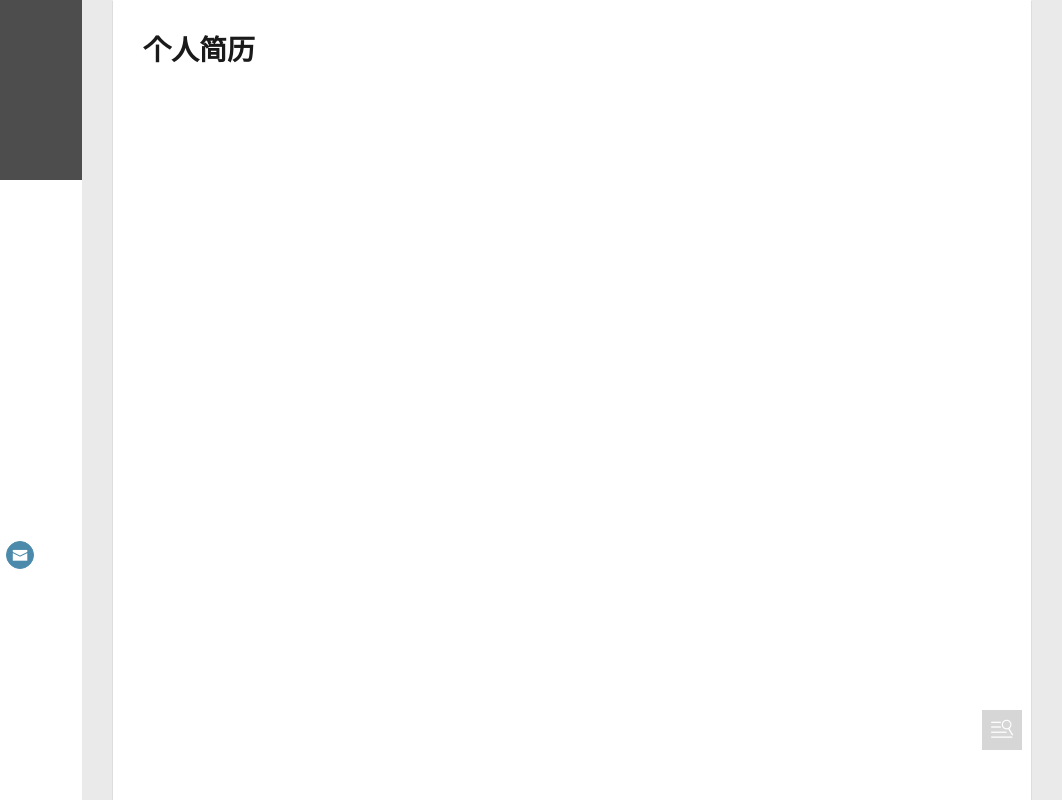
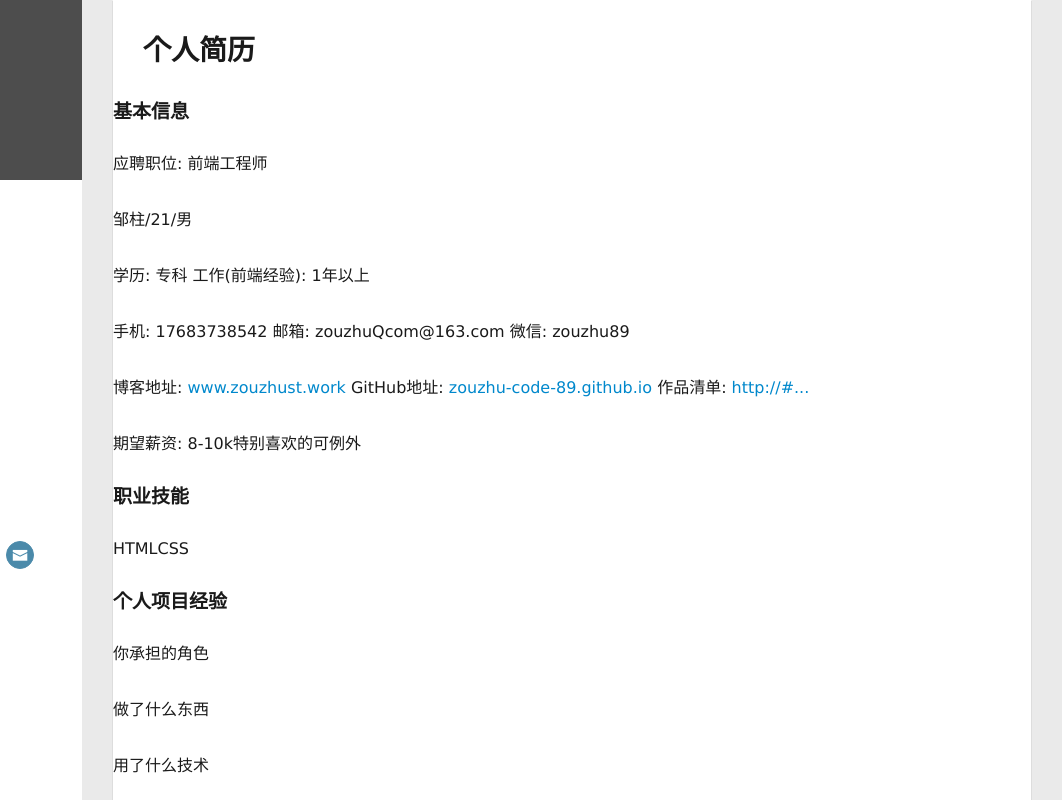
Before and after one commit to zouzhu-code-89/Old-HEXO-blog, a plain HTML site: page ZONE/myjob/index.html in a window 1280 px wide. Shown: the full height of the page, 218-1280 px from the left. Drawn offline with Linux system fonts and the light colour scheme.

Commit message:
Site updated: 2020-05-03 09:24:57

```diff
--- a/ZONE/myjob/index.html
+++ b/ZONE/myjob/index.html
@@ -185,9 +185,60 @@
 
     <header style="align-content: center;"><h1 style="padding-left: 30px;
                                                       line-height: 100px;">个人简历</h1></header>
+    <!--
+      基本信息块 : 姓名年龄
+    -->
+    <div>
+      <h3>基本信息</h3>
+      <p>应聘职位: 前端工程师</p>
+      <p>邹柱/21/男</p>
+      <p>
+        <span>学历: 专科</span>
+        <span>工作(前端经验): 1年以上</span>
+      </p>
+      <p>
+        <span>手机: 17683738542</span>
+        <span>邮箱: zouzhuQcom@163.com</span>
+        <span>微信: zouzhu89</span>
+      </p>
+      <p>
+        <span>博客地址:
+          <a href="www.zouzhust.work">www.zouzhust.work</a>
+        </span>
+        <span>GitHub地址:
+          <a href="https://zouzhu-code-89.github.io">zouzhu-code-89.github.io</a>
+        </span>
+        <span>作品清单:
+            <a href="http://#...">http://#...</a>
+        </span>
+      </p>
+      <p>
+        <span>期望薪资: </span><span>8-10k</span><span>特别喜欢的可例外</span>
+      </p>
+    </div>
+
+    <!-- 职业技能 -->
+    <div>
+      <h3>职业技能</h3>
+      <p>
+        <span>HTML</span><span>CSS</span>
+      </p>
+    </div>
+
+
+    <!-- 工作经历 -->
+    <div>
+      <h3>个人项目经验</h3>
+      <span>
+        <p>你承担的角色</p>
+        <p>做了什么东西</p>
+        <p>用了什么技术</p>
+        <p>解决了什么问题</p>
+      </span>
+    </div>
 
     <!-- 消除浮动 -->
-    <div class="article-info article-info-index" style="border: 0;height: 1000px;">
+    <div class="article-info article-info-index" style="border: 0;">
         <div class="mask js-mask"></div>
         <div class="clearfix"></div>
     </div>
@@ -202,34 +253,7 @@
 
 
 
-<aside class="wrap-side-operation">
-    <div class="mod-side-operation">
 
-        <div class="jump-container" id="js-jump-container" style="display:none;">
-            <a href="javascript:void(0)" class="mod-side-operation__jump-to-top">
-                <i class="icon-font icon-back"></i>
-            </a>
-            <div id="js-jump-plan-container" class="jump-plan-container" style="top: -11px;">
-                <i class="icon-font icon-plane jump-plane"></i>
-            </div>
-        </div>
-
-
-        <div class="toc-container tooltip-left">
-            <i class="icon-font icon-category"></i>
-            <div class="tooltip tooltip-east">
-                <span class="tooltip-item">
-                </span>
-                <span class="tooltip-content">
-                    <div class="toc-article">
-                    <ol class="toc"><li class="toc-item toc-level-1"><a class="toc-link" href="#vs-code-常用插件"><span class="toc-number">1.</span> <span class="toc-text">vs-code 常用插件</span></a></li></ol>
-                    </div>
-                </span>
-            </div>
-        </div>
-
-    </div>
-</aside>
 
 
 
```
Also changed, not shown: 2020/04/30/我的第一片博客文章/index.html (+4 -4 lines), 2020/05/01/Babel-预编译教程/index.html (+4 -4 lines), 2020/05/01/ES6-Promise-异步编程/index.html (+4 -4 lines), 2020/05/01/hello-world/index.html (+4 -4 lines), 2020/05/01/hexo-教程/index.html (+4 -4 lines), 2020/05/01/vs-code/index.html (+4 -4 lines), archives/2020/04/index.html (+4 -4 lines), archives/2020/05/index.html (+4 -4 lines), archives/2020/index.html (+4 -4 lines), archives/index.html (+4 -4 lines), index.html (+4 -4 lines), tags/Babel/index.html (+4 -4 lines), tags/ES6/index.html (+4 -4 lines), tags/hexo/index.html (+4 -4 lines), 2 more files.
